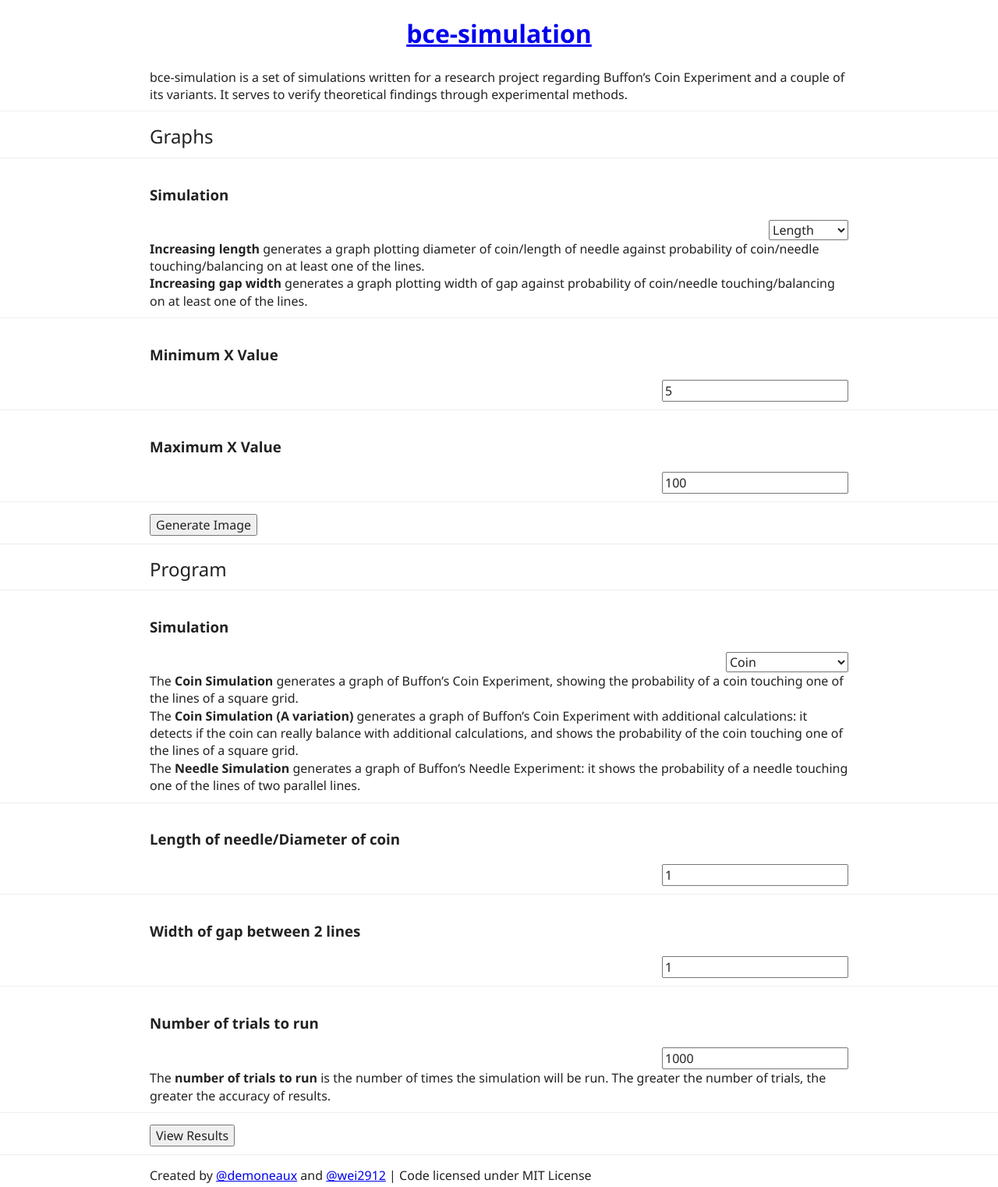
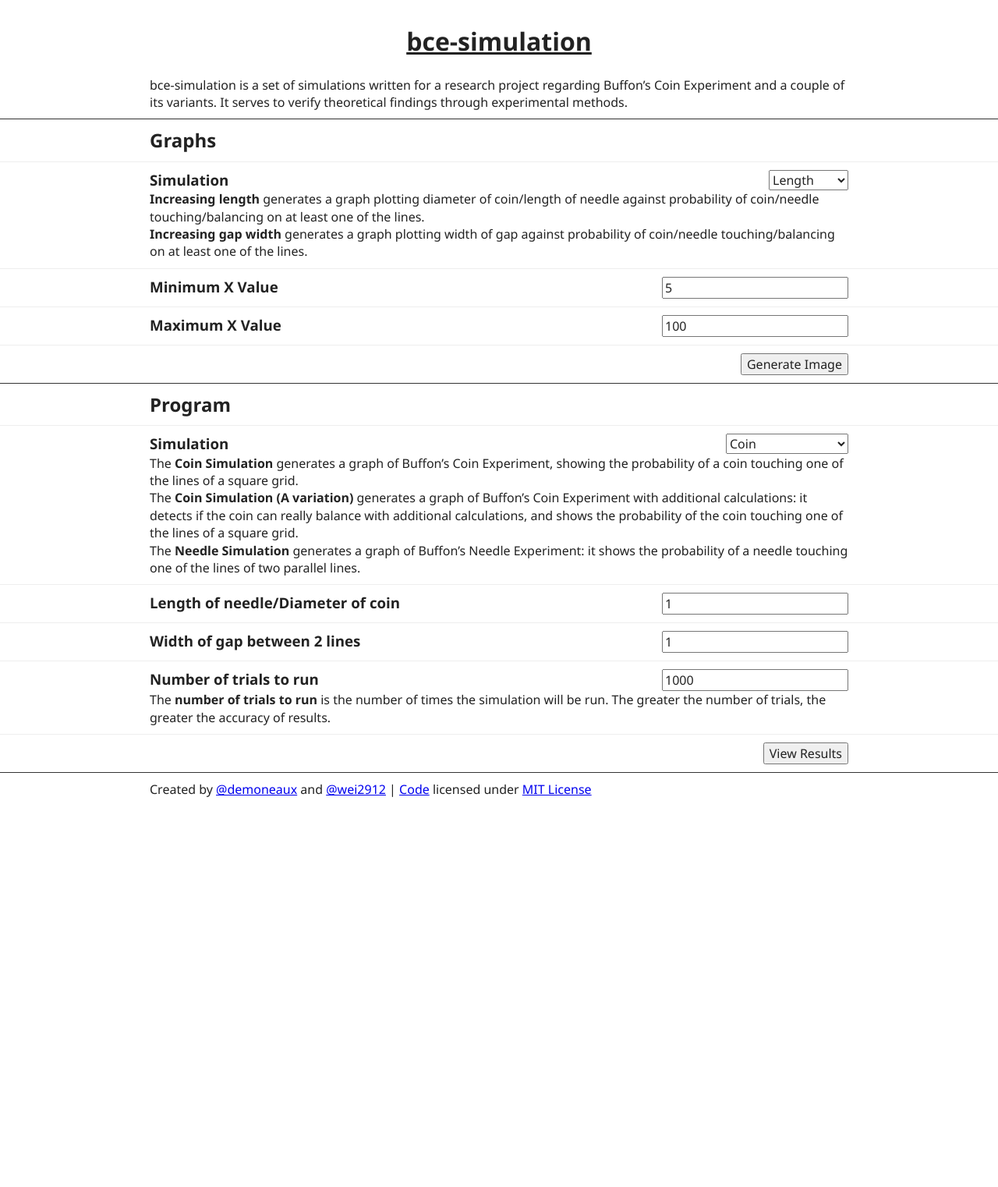
Before and after one commit to wei2912/bce-simulation, a website: page public/index.html in a window 1280 px wide. Shown: the whole page at 78% size. After the commit the page ends 1034 px from the top, so only its background shows below. Drawn offline with Linux system fonts and the light colour scheme.

Commit message:
Add results page and improve styles

```diff
--- a/public/css/main.css
+++ b/public/css/main.css
@@ -13,9 +13,7 @@
 html {
   color: #222;
   font-size: 1em;
-  font-family:
-  'Segoe WP', 'Segoe UI', 'Helvetica Neue', Helvetica, Arial, freesans, clean, sans-serif, 'Segoe UI Emoji', 'Segoe UI Symbol';
-  font-weight: 300;
+  font-family: 'Segoe WP', 'Segoe UI', 'Helvetica Neue', Helvetica, Arial, freesans, clean, sans-serif, 'Segoe UI Emoji', 'Segoe UI Symbol';
   line-height: 1.4;
 }
 
@@ -91,28 +89,23 @@ p {
   text-align: center;
 }
 
-body.show_coin .coin,
-body.show_coin_phy .coin_phy,
-body.show_needle .needle,
-body.show_all .all,
-.show_0 .type_0,
-.show_1 .type_1 {
-  display: block;
+.outer {
+  width: 100%;
+  margin: 0;
+  padding: 10px 0;
+  border-top: 1px solid #eee;
 }
 
-body.show_all span.all {
-  display: inline;
+.outer.main {
+  border-top: 1px solid #333;
 }
 
-.outer {
-  width: 100%;
-  margin: 0 0 15px 0;
-  padding: 0 0 10px 0;
-  border-bottom: 1px solid #eee;
+body > .outer:first-child {
+  border: 0;
 }
 
-footer.outer {
-  border-bottom: none;
+h1 a {
+  color: #222;
 }
 
 .inner {
@@ -121,10 +114,17 @@ footer.outer {
   padding: 0;
 }
 
+.inner h2, .inner h3 {
+  margin: 0;
+  float: left;
+}
+
 .inner h2 {
-  margin: 0;
   font-size: 1.5em;
-  font-weight: 300;
+}
+
+.inner input {
+  float: right;
 }
 
 .inner p {
--- a/public/index.html
+++ b/public/index.html
@@ -10,14 +10,14 @@
 <body class="show_coin">
   <div class="outer">
     <div class="inner">
-      <h1 class="center"><a href="https://github.com/wei2912/bce-simulation">bce-simulation</a></h1>
+      <h1 class="center"><a href="https://bce-simulation.herokuapp.com/">bce-simulation</a></h1>
       <p>
         bce-simulation is a set of simulations written for a research project regarding Buffon’s Coin Experiment and a couple of its variants. It serves to verify theoretical findings through experimental methods.
       </p>
     </div>
   </div>
 
-  <div class="outer">
+  <div class="outer main">
     <div class="inner">
       <h2>Graphs</h2>
     </div>
@@ -71,7 +71,7 @@
     </div>
   </form>
 
-  <div class="outer">
+  <div class="outer main">
     <div class="inner">
       <h2>Program</h2>
     </div>
@@ -146,9 +146,9 @@
     </div>
   </form>
 
-  <footer class="outer">
+  <footer class="outer main">
     <p class="inner">
-      Created by <a href="https://twitter.com/demoneaux">@demoneaux</a> and <a href="https://twitter.com/wei2912">@wei2912</a> | Code licensed under MIT License
+      Created by <a href="https://twitter.com/demoneaux">@demoneaux</a> and <a href="https://twitter.com/wei2912">@wei2912</a> | <a href="https://github.com/wei2912/bce-simulation">Code</a> licensed under <a href="https://github.com/wei2912/bce-simulation/blob/master/LICENSE">MIT License</a>
     </p>
   </footer>
 </body>
--- /dev/null
+++ b/public/results.html
@@ -0,0 +1,38 @@
+<!DOCTYPE html>
+<html lang="en">
+<head>
+  <meta charset="utf8">
+  <title>Buffon’s Coin Simulation</title>
+  <meta name="viewport" content="width=device-width">
+  <link rel="stylesheet" href="css/normalize.css">
+  <link rel="stylesheet" href="css/main.css">
+</head>
+<body class="show_coin">
+  <div class="outer">
+    <div class="inner">
+      <h1 class="center"><a href="https://bce-simulation.herokuapp.com/">bce-simulation</a></h1>
+      <p>
+        bce-simulation is a set of simulations written for a research project regarding Buffon’s Coin Experiment and a couple of its variants. It serves to verify theoretical findings through experimental methods.
+      </p>
+    </div>
+  </div>
+
+  <div class="outer main">
+    <div class="inner">
+      <h2>Results</h2>
+    </div>
+  </div>
+
+  <div class="outer">
+    <div class="inner">
+      {{results}}
+    </div>
+  </div>
+
+  <footer class="outer main">
+    <p class="inner">
+      Created by <a href="https://twitter.com/demoneaux">@demoneaux</a> and <a href="https://twitter.com/wei2912">@wei2912</a> | <a href="https://github.com/wei2912/bce-simulation">Code</a> licensed under <a href="https://github.com/wei2912/bce-simulation/blob/master/LICENSE">MIT License</a>
+    </p>
+  </footer>
+</body>
+</html>
--- a/server.js
+++ b/server.js
@@ -18,6 +18,8 @@ if (fs.existsSync(outputFolder)) {
 }
 
 fs.mkdirSync(outputFolder);
+
+var resultsFile = fs.readFileSync(path.join(__dirname, 'public/results.html'), 'utf8');
 
 // Create a server with a host and port
 var server = new Hapi.Server({
@@ -72,9 +74,9 @@ function api(request, reply) {
 
   exec(args, function(err, stderr, stdout) {
     if (err || stderr) {
-      return reply((err || stderr).toString());
+      return reply(resultsFile.replace('{{results}}', (err || stderr).toString().replace('\n', '<br>')));
     }
-    reply(stdout);
+    reply(resultsFile.replace('{{results}}', stdout.replace('\n', '<br>')));
   });
 }
 
```
